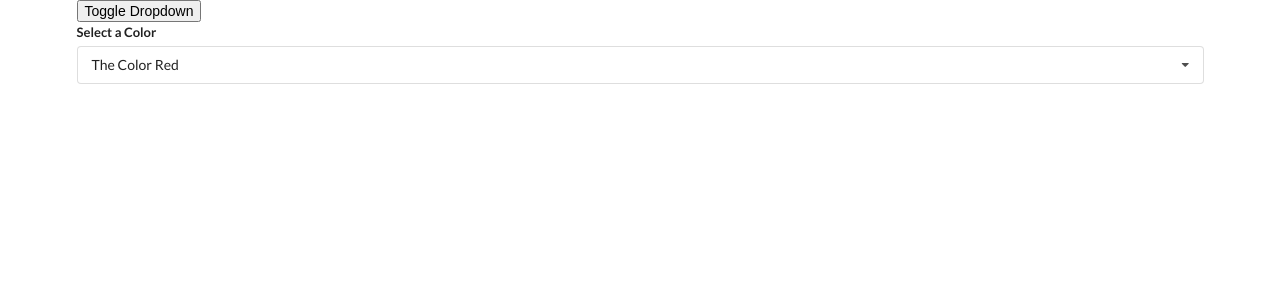
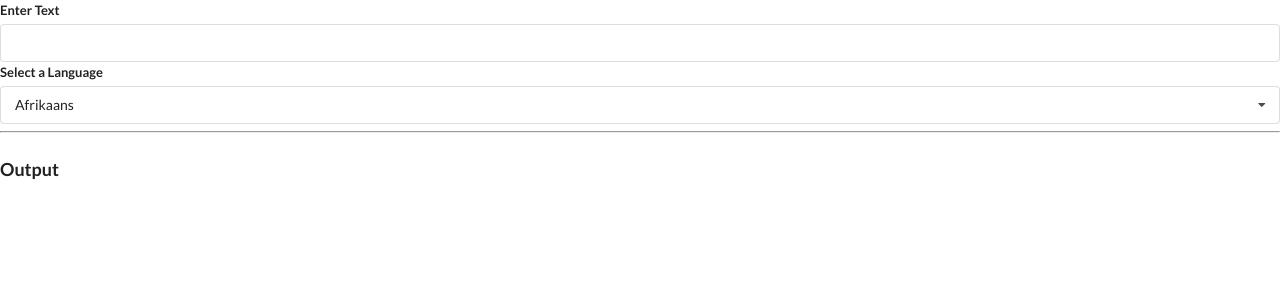
Before and after one commit to Nilugette/widgets, a React (Create React App) app: page / in a window 1280 px wide. Shown: the top 300 px of the page. Built offline with nearby package versions, Linux system fonts and the light colour scheme; no server answers.

Commit message:
Translate widget

```diff
--- a/src/App.js
+++ b/src/App.js
@@ -1,7 +1,9 @@
 import React, {useState } from 'react';
 //import Accordion from './components/Accordion'
 //import Search from './components/Search'
-import Dropdown from './components/Dropdown';
+//import Dropdown from './components/Dropdown';
+import Translate from './components/Translate';
+
 
 // const items = [
 //     {
@@ -19,38 +21,44 @@
 
 // ]
 
-const options = [
-    {
-      label: 'The Color Red',
-      value: 'red',
-    },
-    {
-      label: 'The Color Green',
-      value: 'green',
-    },
-    {
-      label: 'A Shade of Blue',
-      value: 'blue',
-    },
-];
+// const options = [
+//     {
+//       label: 'The Color Red',
+//       value: 'red',
+//     },
+//     {
+//       label: 'The Color Green',
+//       value: 'green',
+//     },
+//     {
+//       label: 'A Shade of Blue',
+//       value: 'blue',
+//     },
+// ];
 
 export default () => {
-        const [selected, setSelected] = useState(options[0])
-        const [showDropdown, setShowDropdown] = useState(true)
+        // const [selected, setSelected] = useState(options[0])
+        // const [showDropdown, setShowDropdown] = useState(true)
+
+        // return (
+        //     <div className="ui container">
+        //         <button onClick={()=> setShowDropdown(!showDropdown)}>Toggle Dropdown</button>
+        //         { showDropdown ?
+        //             <Dropdown
+        //             selected={selected}
+        //             options={options}
+        //             onSelectedChange={setSelected} /> : null
+
+        //         }
+
+
+        //     </div>
+        // )
 
         return (
-            <div className="ui container">
-                <button onClick={()=> setShowDropdown(!showDropdown)}>Toggle Dropdown</button>
-                { showDropdown ?
-                    <Dropdown
-                    selected={selected}
-                    options={options}
-                    onSelectedChange={setSelected} /> : null
-
-                }
-
-
+            <div>
+              <Translate />
             </div>
-        )
+        );
 
 }
--- /dev/null
+++ b/src/components/Convert.js
@@ -0,0 +1,45 @@
+import React, { useState, useEffect } from 'react';
+import axios from 'axios';
+
+const Convert = ({ language, text }) => {
+  const [translated, setTranslated] = useState('');
+  const [debouncedText, setDebouncedText] = useState(text);
+
+  useEffect(() => {
+    const timerId = setTimeout(() => {
+      setDebouncedText(text);
+    }, 500);
+
+    return () => {
+      clearTimeout(timerId);
+    };
+  }, [text]);
+
+  useEffect(() => {
+    const doTranslation = async () => {
+      const { data } = await axios.post(
+        'https://translation.googleapis.com/language/translate/v2',
+        {},
+        {
+          params: {
+            q: debouncedText,
+            target: language.value,
+            key: 'AIzaSyCHUCmpR7cT_yDFHC98CZJy2LTms-IwDlM',
+          },
+        }
+      );
+
+      setTranslated(data.data.translations[0].translatedText);
+    };
+
+    doTranslation();
+  }, [language, debouncedText]);
+
+  return (
+    <div>
+      <h1 className="ui header">{translated}</h1>
+    </div>
+  );
+};
+
+export default Convert;
--- a/src/components/Dropdown.js
+++ b/src/components/Dropdown.js
@@ -1,6 +1,6 @@
 import React, { useState, useEffect, useRef } from 'react';
 
-const Dropdown = ({ options, selected, onSelectedChange }) => {
+const Dropdown = ({ label, options, selected, onSelectedChange }) => {
     const [open, setOpen] = useState(false);
     const ref = useRef()
 
@@ -40,7 +40,7 @@
     return (
         <div ref={ref} className="ui form">
         <div className="field">
-            <label className="label">Select a Color</label>
+            <label className="label">{label}</label>
             <div
             onClick={() => setOpen(!open)}
             className={`ui selection dropdown ${open ? 'visible active' : ''}`}
--- /dev/null
+++ b/src/components/Translate.js
@@ -0,0 +1,50 @@
+// 'AIzaSyCHUCmpR7cT_yDFHC98CZJy2LTms-IwDlM'
+import React, { useState } from 'react';
+import Dropdown from './Dropdown';
+import Convert from './Convert';
+
+const options = [
+  {
+    label: 'Afrikaans',
+    value: 'af',
+  },
+  {
+    label: 'Arabic',
+    value: 'ar',
+  },
+  {
+    label: 'Hindi',
+    value: 'hi',
+  },
+  {
+    label: 'Dutch',
+    value: 'nl',
+  }
+];
+
+const Translate = () => {
+    const [language, setLanguage] = useState(options[0]);
+    const [text, setText] = useState('');
+
+    return (
+      <div>
+        <div className="ui form">
+          <div className="field">
+            <label>Enter Text</label>
+            <input value={text} onChange={(e) => setText(e.target.value)} />
+          </div>
+        </div>
+        <Dropdown
+          label="Select a Language"
+          selected={language}
+          onSelectedChange={setLanguage}
+          options={options}
+        />
+         <hr />
+        <h3 className="ui header">Output</h3>
+        <Convert text={text} language={language} />
+      </div>
+    );
+  };
+
+export default Translate;
```
